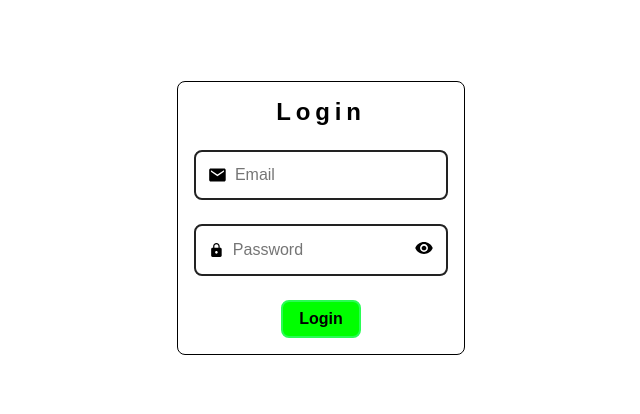
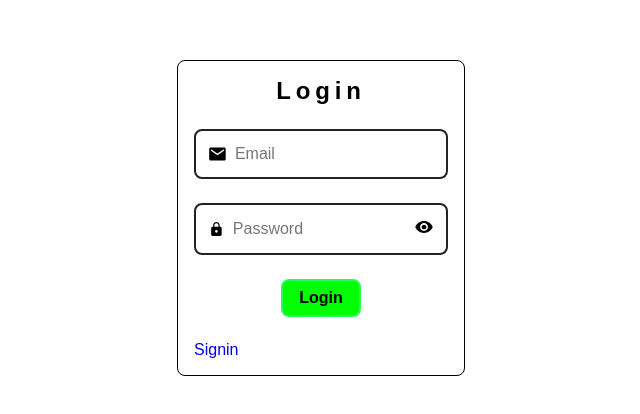
Before and after one commit to HenrickyL/react-base-project, a React (Vite) app: page /login in a window 1280 px wide. Shown: the part 182-596 px from the top of the page, without its empty margins (319-959 px from the left). Built offline with nearby package versions, Linux system fonts and the light colour scheme; no server answers.

Commit message:
add FormLink

```diff
--- /dev/null
+++ b/src/_components/Form/FormLink/index.tsx
@@ -0,0 +1,15 @@
+import { FormLinkSty } from "./style"
+
+
+interface FormLinkProp{
+    text: string
+    to: string
+}
+export const FormLink = ({text, to}: FormLinkProp)=>{
+
+    return(
+        <FormLinkSty to={to}>
+            {text}
+        </FormLinkSty>
+    )
+}
--- /dev/null
+++ b/src/_components/Form/FormLink/style.ts
@@ -0,0 +1,10 @@
+import { Link } from "react-router-dom";
+import styled from "styled-components";
+
+export const FormLinkSty = styled(Link)`
+    color: #0000EE;
+    transition: 0.4s;
+    &:hover{
+        text-decoration: underline;
+    }
+`
--- a/src/_components/Form/index.tsx
+++ b/src/_components/Form/index.tsx
@@ -1,6 +1,7 @@
 import { FormField } from "./FormField";
 import { FormFieldGroup } from "./FormFieldGroup";
 import { FormLabel } from "./FormLabel";
+import { FormLink } from "./FormLink";
 import { FormRoot } from "./FormRoot";
 import { FormTitle } from "./FormTitle";
 
@@ -10,4 +11,5 @@ export const Form = {
     FieldGroup: FormFieldGroup,
     Label: FormLabel,
     Title: FormTitle,
+    Link: FormLink
 }
--- a/src/_pages/Login/index.tsx
+++ b/src/_pages/Login/index.tsx
@@ -68,6 +68,9 @@ export const Login = ()=>{
                         onClick={form.submitForm}
                         text="Login"
                         type="submit"/>
+                    <Form.Field>
+                        <Form.Link text="Signin" to="/signin"/>
+                    </Form.Field>
                 </Form.Root>
             </main>
         </LoginSty>
```
